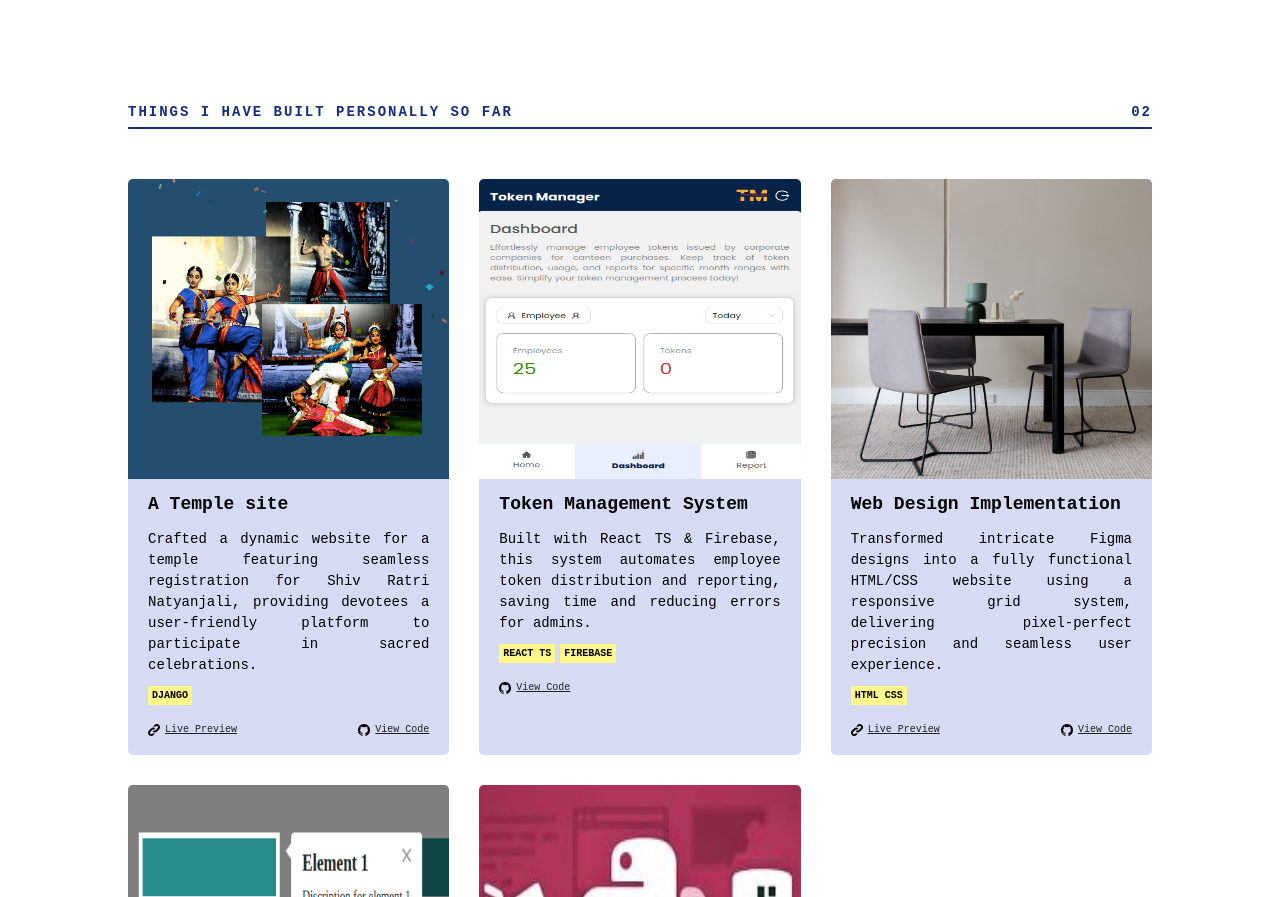
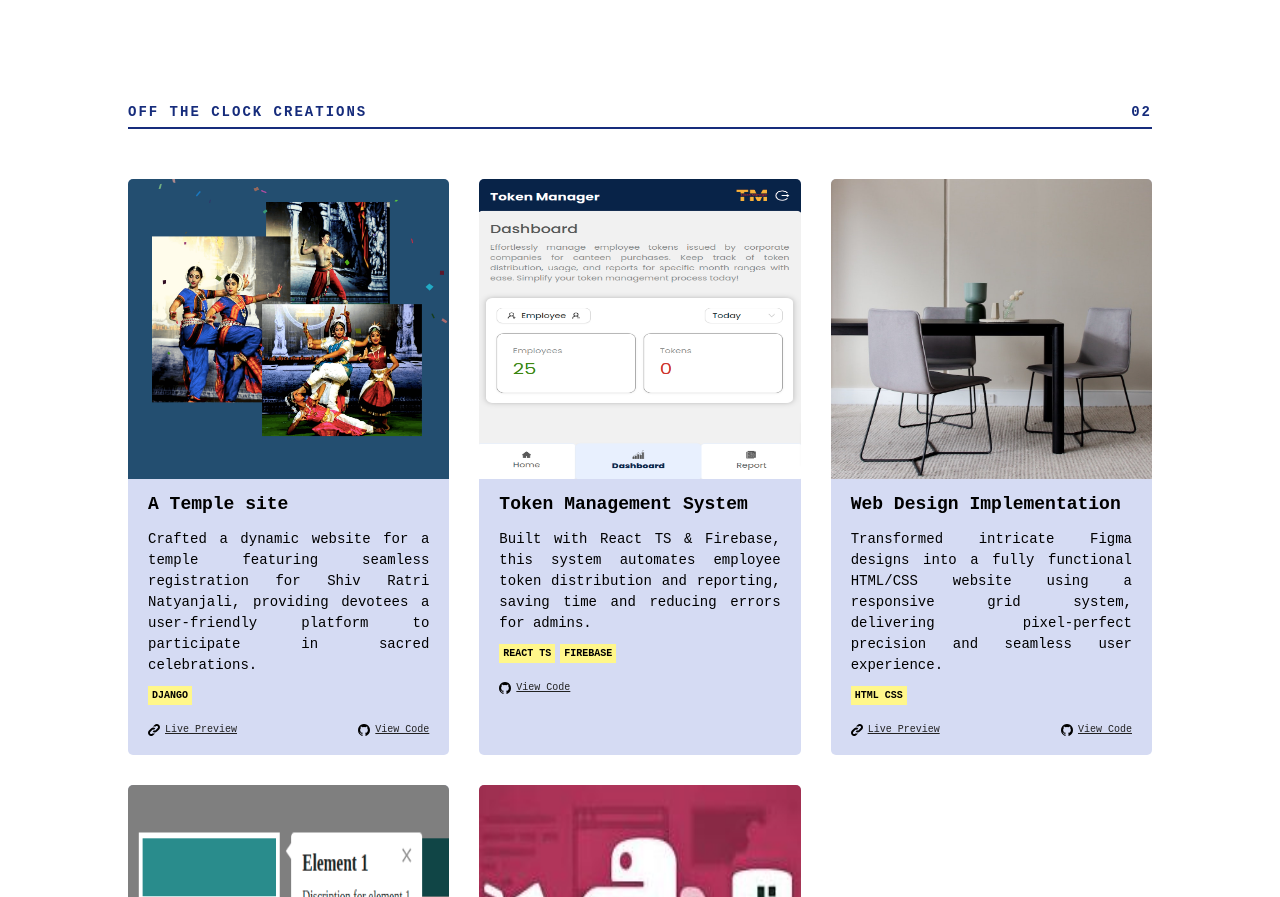
Before and after one commit to ashwinbalaji-webd/portfolio, a website built with Parcel: page index.html in a window 1280 px wide. Shown: the part 2032-2929 px from the top of the page. Built offline with nearby package versions, Linux system fonts and the light colour scheme; a web font is replaced by a local one.

Commit message:
Change heading

```diff
--- a/index.html
+++ b/index.html
@@ -210,7 +210,7 @@
 
       <section id="portfolio" class="cls-box cls-aos-Y">
         <header>
-          <div class="cls-heading">Things I have built personally so far</div>
+          <div class="cls-heading">Off the Clock Creations</div>
           <div class="cls-page-number">02</div>
         </header>
 
```
